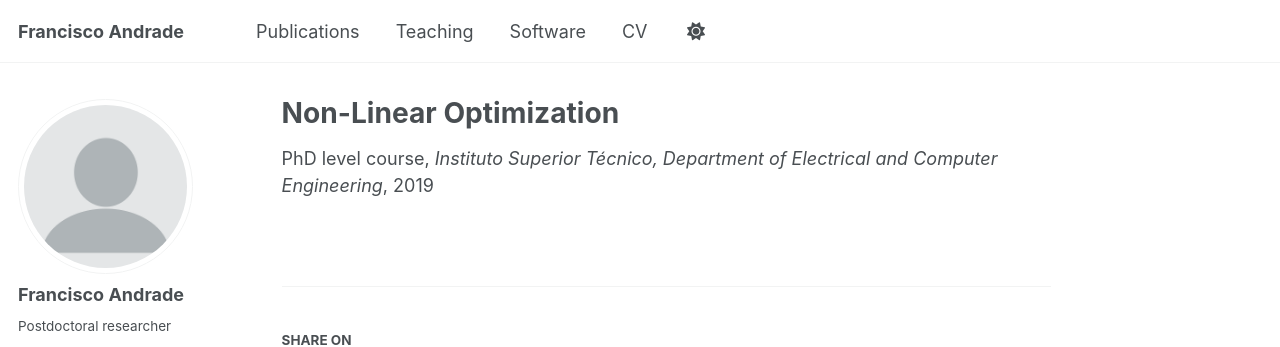
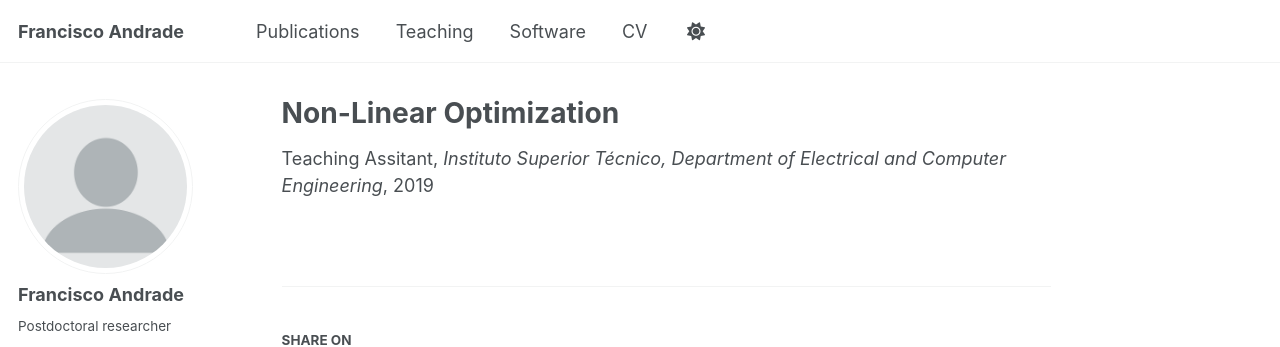
Before and after one commit to FranciscoAndrade90/FranciscoAndrade90.github.io, a Jekyll site: the page built from _teaching/teaching.md, in a window 1280 px wide. Shown: the top 347 px of the page. Built offline with Jekyll 4.4.1, drawn with Linux system fonts in a browser that asks for light colours.

Commit message:
Update teaching.md

```diff
--- a/_teaching/teaching.md
+++ b/_teaching/teaching.md
@@ -1,8 +1,8 @@
 ---
 title: "Non-Linear Optimization"
 collection: teaching
-type: "PhD level course"
-permalink: /teaching/2019-course
+type: "Teaching Assitant"
+permalink: ""
 venue: "Instituto Superior Técnico, Department of Electrical and Computer Engineering"
 date: 2019-09-01
 location: "Lisbon, Portugal"
```
